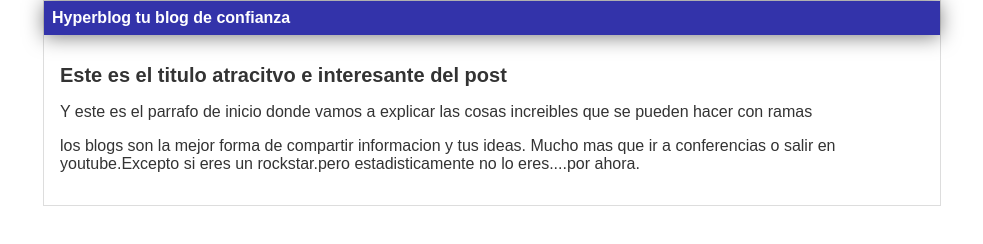
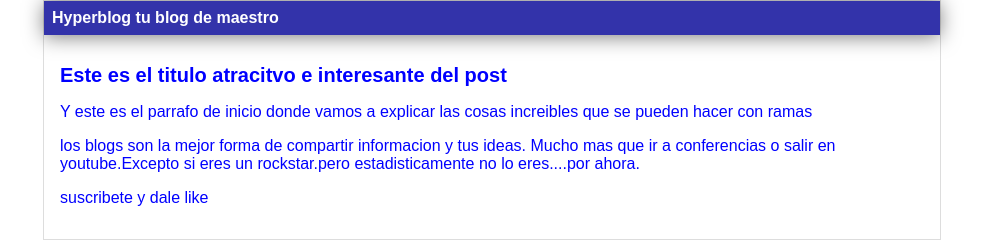
Before and after one commit to DanielHernandez07/hyperblog, a plain HTML site: page blogpost.html in a window 1280 px wide. Shown: the whole page, without its empty margins (148-1131 px from the left). Drawn offline with Linux system fonts and the light colour scheme.

Commit message:
Agregué suscripción, cambié la cabecera mestra y pase todo a azul

```diff
--- a/blogpost.html
+++ b/blogpost.html
@@ -9,7 +9,7 @@
             <div id ="cabecera">
                 Hyperblog
                 <span id="taglilne">tu blog de
-                    confianza
+                    maestro
                 </span>
 
             </div>
@@ -30,8 +30,8 @@
                 youtube.Excepto si eres un
                 rockstar.pero
                 estadisticamente no lo
-                eres....por ahora.
-            </p>
+                eres....por ahora.</p>
+                <p>suscribete y dale like</p>
 
 
 
--- a/css/estilos.css
+++ b/css/estilos.css
@@ -1,6 +1,6 @@
 body
 {
-    color: #333;
+    color: blue;
     text-align: center;
     font-family: Arial;
     font-size: 16px;
```
